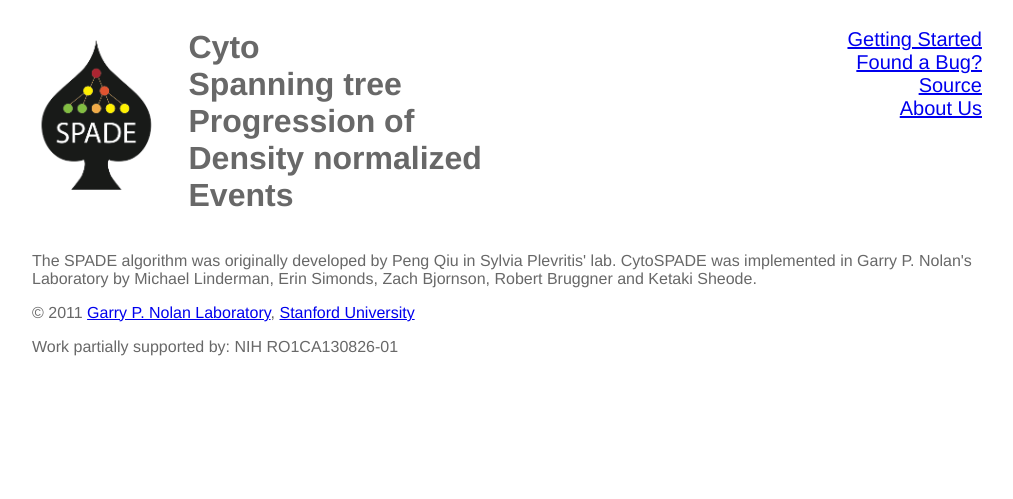
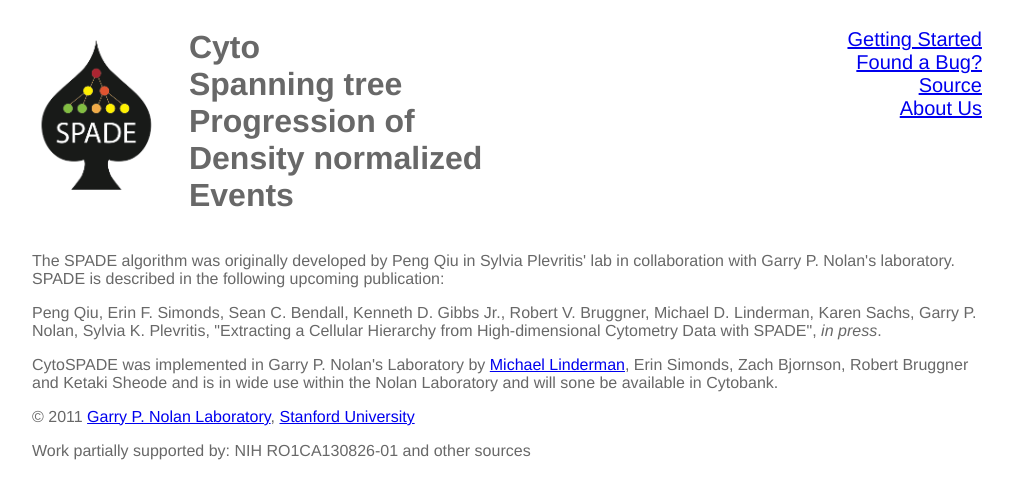
Before and after one commit to nolanlab/spade, a Jekyll site: the page built from aboutus.html, in a window 1280 px wide. Shown: the top 499 px of the page, without its empty margins (133-1146 px from the left). Built offline with Jekyll 4.4.1, drawn with Linux system fonts in a browser that asks for light colours.

Commit message:
Add Cytobank notice, pending publication, etc.

```diff
--- a/_includes/footer.html
+++ b/_includes/footer.html
@@ -2,7 +2,7 @@
 
 			<div>
 				<p>&copy; 2011 <a href='http://www.stanford.edu/group/nolan/'>Garry P. Nolan Laboratory</a>, <a href='http://www.stanford.edu'>Stanford University</a>
-				<p> Work partially supported by: NIH RO1CA130826-01
+				<p> Work partially supported by: NIH RO1CA130826-01 and other sources
 			</div>
 		</div>
 	</body>
--- a/aboutus.html
+++ b/aboutus.html
@@ -7,6 +7,16 @@
 ---
 <p>
 	The SPADE algorithm was originally developed by Peng Qiu in Sylvia Plevritis'
-	lab. CytoSPADE was implemented in Garry P. Nolan's Laboratory by Michael
-	Linderman, Erin Simonds, Zach Bjornson, Robert Bruggner and Ketaki Sheode.
+	lab in collaboration with Garry P. Nolan's laboratory. SPADE is described in the following upcoming publication:
 </p>
+<p>
+	Peng Qiu, Erin F. Simonds, Sean C. Bendall, Kenneth D. Gibbs Jr., Robert V.
+	Bruggner, Michael D. Linderman, Karen Sachs, Garry P. Nolan, Sylvia K.
+	Plevritis, "Extracting a Cellular Hierarchy from High-dimensional Cytometry
+	Data with SPADE", <i>in press</i>.
+</p>
+<p>
+	CytoSPADE was implemented in Garry P. Nolan's Laboratory by
+	<a href='http://www.stanford.edu/~mlinderm'>Michael Linderman</a>, Erin
+	Simonds, Zach Bjornson, Robert Bruggner and Ketaki Sheode and is in wide use within the Nolan Laboratory and will sone be available in Cytobank.
+</p>
--- a/assets/main.css
+++ b/assets/main.css
@@ -1,4 +1,4 @@
-p, li, h1, h2, h3, h4, h5, h6, pre {
+p, li, h1, h2, h3, h4, h5, h6, pre, div {
 	font-family: helvetica, arial, sans-serif;
 	color: #686868;
 }
@@ -31,6 +31,19 @@
 	clear: both;
 }
 
+.rounded {
+	-moz-border-radius: 10px;
+	-webkit-border-radius: 10px;
+  -khtml-border-radius: 10px;
+  border-radius: 10px;
+}
+
+.notice {
+	margin: 20px 50px;
+	padding: 20px;
+	border: 1px solid #FF9900;
+	background: #FFF3E5;
+}
 
 #logo {
 	height: 180px;
--- a/index.html
+++ b/index.html
@@ -5,6 +5,9 @@
 description: CytoSPADE is an implementation of the SPADE algorithm for analyzing and visualizing flow cytometry data
 keywords: CytoSPADE, SPADE, flow cytometry, Cytoscape
 ---
+<div class='notice rounded'>
+	CytoSPADE will soon be available within Cytobank! <a href='http://blog.cytobank.org/2011/05/20/spade-coming-soon-to-cytobank/'>Read more...</a>
+</div>
 <div class='left' style='text-align: justify'>
 	<p>
 		Recent advances in flow cytometry enable simultaneous single-cell
@@ -26,7 +29,7 @@
 	</p>
 </div>
 <div class='right'>
-	<img src='assets/science-tree-cd34-web.png' style='width: 420px'/>
+	<img src='assets/science-tree-cd34-web.png' style='width: 420px; margin: 0 25px'/>
 	<p class='caption'>
 		SPADE tree annotated with CD34 expression in healthy human bone marrow (PBMC)
 		samples. Adapted from <a href='http://reports.cytobank.org/1/v1'>Bendall et al. Science 2011</a>
```
